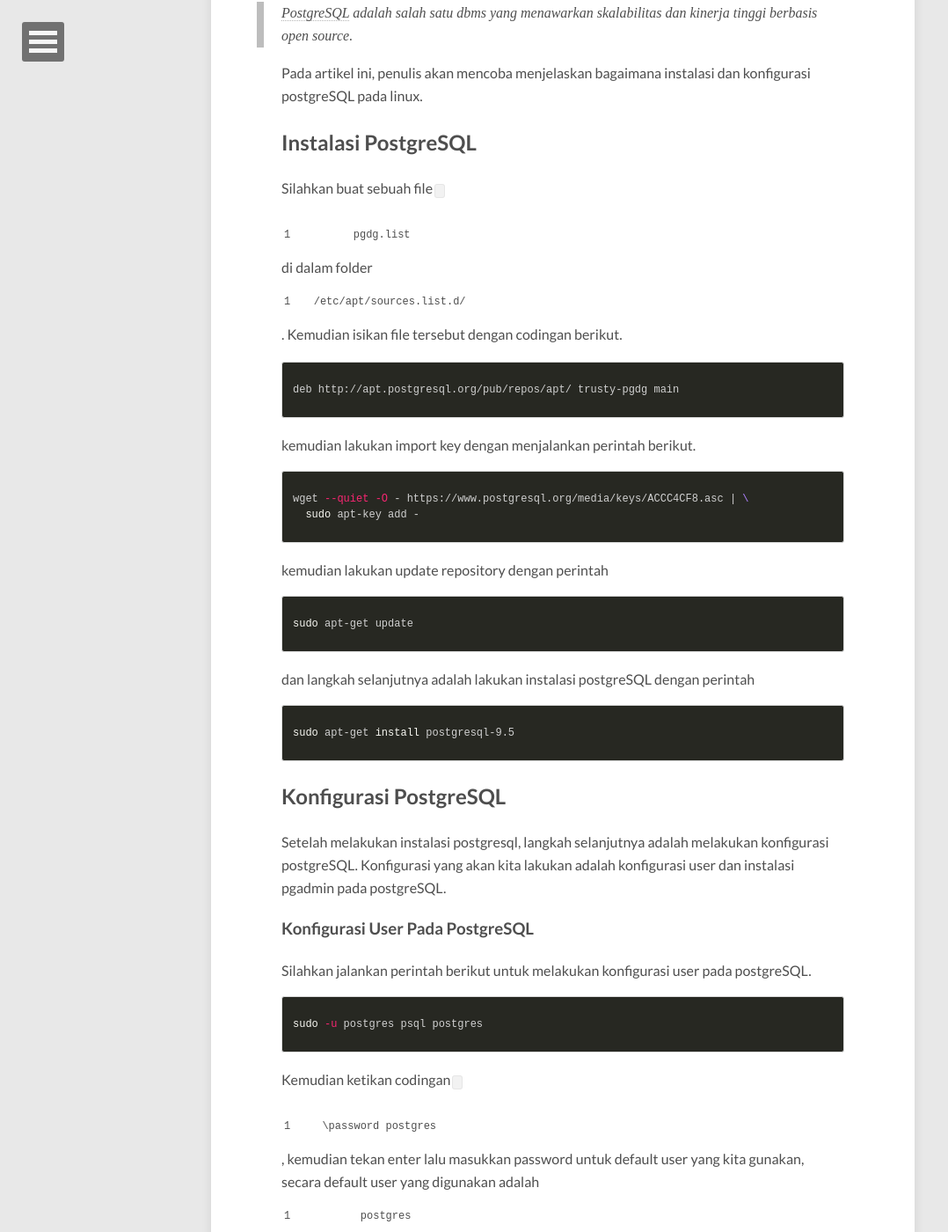
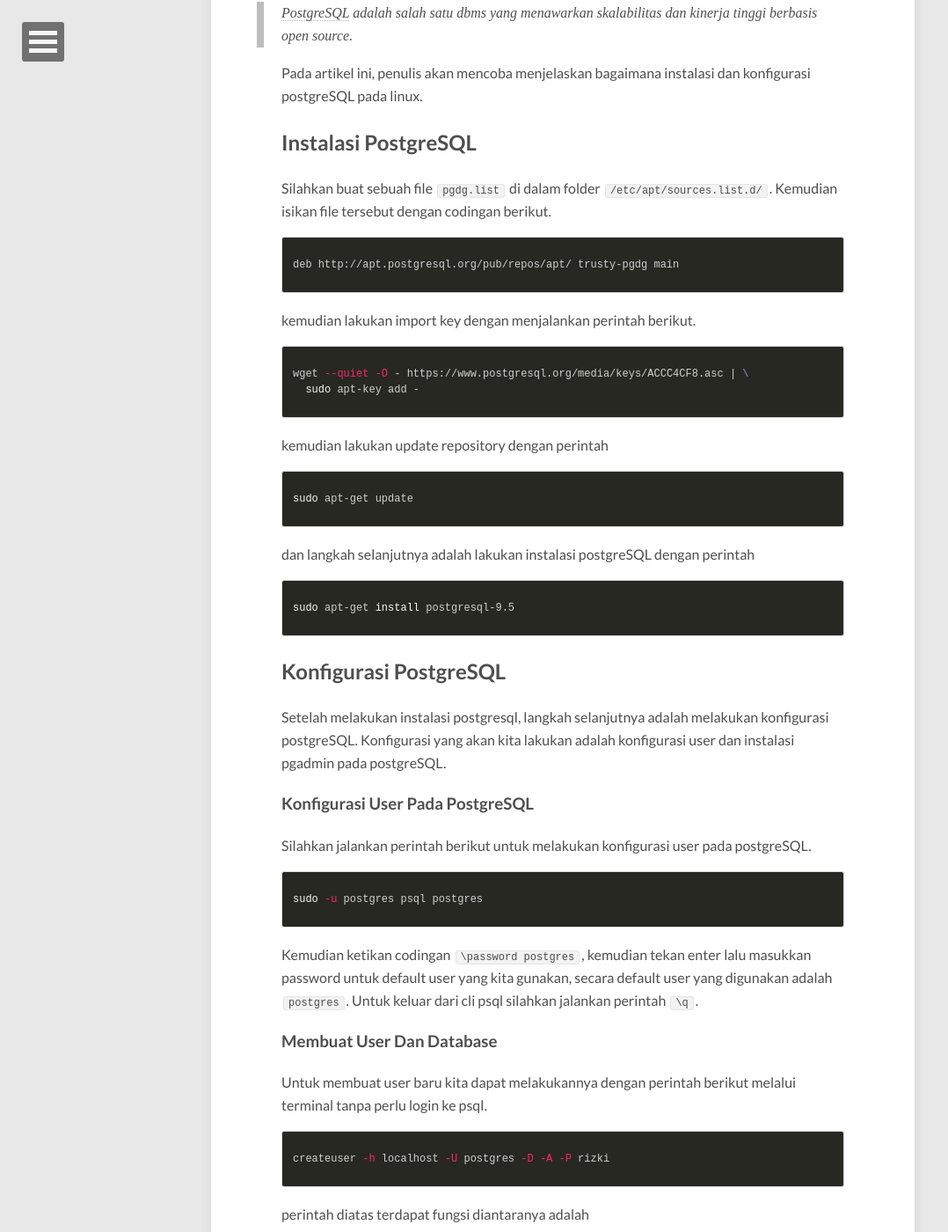
Before and after one commit to tanihub/RizkiMufrizal.github.io, a Jekyll site: the page built from index.html, in a window 1280 px wide and 1400 px high, scrolled down 605 px. Shown: the whole window at 88% size, without its empty margins (0-1078 px from the left). Built offline with Jekyll 4.4.1, drawn with Linux system fonts in a browser that asks for light colours; nearby versions of some CDN libraries; the list of posts is cut into pages by our own code; some of the changed text lies outside the part shown.

Commit message:
update konfigurasi jekyll

```diff
--- a/_config.yml
+++ b/_config.yml
@@ -38,7 +38,7 @@
 # http://en.wikipedia.org/wiki/List_of_tz_database_time_zones
 timezone:    Asia/Jakarta
 future:      true
-highlighter: pygments
+highlighter: rouge
 markdown:    kramdown
 gems:
   - jekyll-sitemap
@@ -52,14 +52,15 @@
 # Amount of post to show on home page
 paginate: 5
 
+syntax_highlighter: coderay
+
 kramdown:
   auto_ids: true
   footnote_nr: 1
   entity_output: as_char
   toc_levels: 1..6
-  use_coderay: true
 
-  coderay:
+  syntax_highlighter_opts:
     coderay_line_numbers: nil
     coderay_line_numbers_start: 1
     coderay_tab_width: 4
@@ -76,5 +77,8 @@
 # Format titles with titlecase?
 titlecase: true
 
+gems :
+  - jekyll-paginate
+
 include: [".htaccess"]
 exclude: ["lib", "config.rb", "Capfile", "config", "Gemfile", "Gemfile.lock", "README.md", "LICENSE", "log", "Rakefile", "Rakefile.rb", "tmp", "less", "*.sublime-project", "*.sublime-workspace", "test", "spec", "Gruntfile.js", "package.json", "node_modules"]
```
